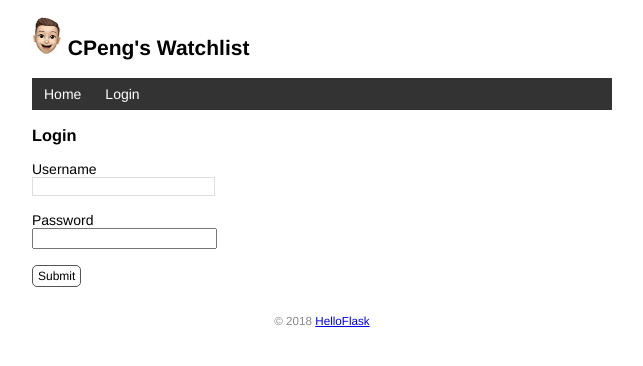
After one commit to CPengH/watchlist, a Flask app: page /login in a window 1280 px wide. The commit adds this page. Shown: the top 366 px of the page, without its empty margins (318-961 px from the left). Run offline with Flask 2, Linux system fonts and the light colour scheme; data comes from the database, SQL or seed files in the repository; both versions use the stored data as it was after the commit.

Commit message:
User authentication with Flask-Login

```diff
--- a/app.py
+++ b/app.py
@@ -4,6 +4,8 @@ import click
 
 from flask import Flask, render_template, url_for, redirect, flash, request
 from flask_sqlalchemy import SQLAlchemy
+from flask_login import LoginManager, UserMixin, login_required, logout_user, current_user, login_user
+from werkzeug.security import generate_password_hash, check_password_hash
 
 WIN = sys.platform.startswith('win')
 if WIN:  # 如果是 Windows 系统，使用三个斜线
@@ -18,10 +20,53 @@ app.secret_key = "My Secret key"
 # 在扩展类实例化前加载配置
 db = SQLAlchemy(app)
 
-class User(db.Model):  # 表名将会是 user（自动生成，小写处理）
-    id = db.Column(db.Integer, primary_key=True)  # 主键
-    name = db.Column(db.String(20))  # 名字
+login_manager = LoginManager(app)
+login_manager.login_view = 'login'
 
+@app.route('/login', methods=['GET', 'POST'])
+def login():
+    if request.method == 'POST':
+        username = request.form['username']
+        password = request.form['password']
+
+        if not username or not password:
+            flash('Invalid input.')
+            return redirect(url_for('login'))
+
+        user = User.query.first()
+        # 验证用户名和密码是否一致
+        if username == user.username and user.validate_password(password):
+            login_user(user)  # 登入用户
+            flash('Login success.')
+            return redirect(url_for('index'))  # 重定向到主页
+
+        flash('Invalid username or password.')  # 如果验证失败，显示错误消息
+        return redirect(url_for('login'))  # 重定向回登录页面
+
+    return render_template('login.html')
+
+@app.route('/logout')
+@login_required  # 用于视图保护，后面会详细介绍
+def logout():
+    logout_user()  # 登出用户
+    flash('Goodbye.')
+    return redirect(url_for('index'))  # 重定向回首页
+
+@login_manager.user_loader
+def load_user(user_id):
+    user = User.query.get(int(user_id))
+    return user
+
+class User(db.Model, UserMixin):  # 表名将会是 user（自动生成，小写处理）
+    id = db.Column(db.Integer, primary_key=True)
+    name = db.Column(db.String(20))
+    username = db.Column(db.String(20))
+    password_hash = db.Column(db.String(128))
+
+    def set_password(self, password):
+        self.password_hash = generate_password_hash(password)
+    def validate_password(self, password):
+        return check_password_hash(self.password_hash, password)
 
 class Movie(db.Model):  # 表名将会是 movie
     id = db.Column(db.Integer, primary_key=True)  # 主键
@@ -36,9 +81,54 @@ def initdb(drop):
     db.create_all()
     click.echo('Initialized databbase.')
 
+@app.cli.command()
+@click.option('--username', prompt=True, help='The username used to login.')
+@click.option('--password', prompt=True, hide_input=True, confirmation_prompt=True, help='The password used to login.')
+def admin(username, password):
+    """Create user."""
+    db.create_all()
+
+    user = User.query.first()
+    if user is not None:
+        click.echo('Updating user...')
+        user.username = username
+        user.set_password(password)  # 设置密码
+    else:
+        click.echo('Creating user...')
+        user = User(username=username, name='Admin')
+        user.set_password(password)  # 设置密码
+        db.session.add(user)
+
+    db.session.commit()  # 提交数据库会话
+    click.echo('Done.')
+
+@app.route('/settings', methods=['GET', 'POST'])
+@login_required
+def settings():
+    if request.method == 'POST':
+        name = request.form['name']
+
+        if not name or len(name) > 20:
+            flash('Invalid input.')
+            return redirect(url_for('settings'))
+
+        current_user.name = name
+        # current_user 会返回当前登录用户的数据库记录对象
+        # 等同于下面的用法
+        # user = User.query.first()
+        # user.name = name
+        db.session.commit()
+        flash('Settings updated.')
+        return redirect(url_for('index'))
+
+    return render_template('settings.html')
+
+
 @app.route('/', methods=['GET', 'POST'])
 def index():
     if request.method == 'POST':
+        if not current_user.is_authenticated:
+            return redirect(url_for('index'))
         title = request.form.get('title')
         year = request.form.get('year')
         if not title or not year or len(title) > 60 or len(year) > 4:
@@ -53,6 +143,7 @@ def index():
     return render_template('index.html', movies=movies)
 
 @app.route('/movie/edit/<int:movie_id>', methods=['GET', 'POST'])
+@login_required
 def edit(movie_id):
     movie = Movie.query.get_or_404(movie_id)
 
@@ -73,6 +164,7 @@ def edit(movie_id):
     return render_template('edit.html', movie=movie)  # 传入被编辑的电影记录
 
 @app.route('/movie/delete/<int:movie_id>', methods=['POST'])
+@login_required
 def delete(movie_id):
     movie = Movie.query.get_or_404(movie_id)
     db.session.delete(movie)
--- a/templates/base.html
+++ b/templates/base.html
@@ -20,6 +20,12 @@
     <nav>
         <ul>
             <li><a href="{{ url_for('index') }}">Home</a></li>
+            {% if current_user.is_authenticated %}
+            <li><a href="{{ url_for('settings')}}">Settings</a></li>
+            <li><a href="{{ url_for('logout')}}">Logout</a></li>
+            {% else %}
+            <li><a href="{{ url_for('login')}}">Login</a></li>
+            {% endif %}
         </ul>
     </nav>
     {% block content %}{% endblock %}
--- a/templates/index.html
+++ b/templates/index.html
@@ -11,11 +11,13 @@
     {% for movie in movies %}
     <li>{{ movie.title }} - {{ movie.year }}
         <span class="float-right">
+            {% if current_user.is_authenticated %}
             <a class="btn" href="{{ url_for('edit', movie_id=movie.id) }}">Edit</a>
             <form class="inline-form" method="post" action="{{ url_for('delete', movie_id=movie.id) }}">
                 <input class="btn" type="submit" name="delete" value="Delete" onclick="return confirm('Are you sure?')">
             </form>
             <a class="imdb" href="https://www.imdb.com/find?q={{ movie.title }}" target="_blank" title="Find this movie on IMDb">IMDb</a>
+            {% endif %}
         </span>
     </li>
     {% endfor %}
--- /dev/null
+++ b/templates/login.html
@@ -0,0 +1,13 @@
+{% extends 'base.html' %}
+
+{% block content %}
+<h3>Login</h3>
+<form method="post">
+    Username<br>
+    <input type="text" name="username" required><br><br>
+    Password<br>
+    <!-- 密码输入框的 type 属性使用 password，会将输入值显示为圆点 -->
+    <input type="password" name="password" required><br><br>
+    <input class="btn" type="submit" name="submit" value="Submit">
+</form>
+{% endblock %}
```
Also changed, not shown: templates/settings.html (added, +9 -0 lines), data.db.
